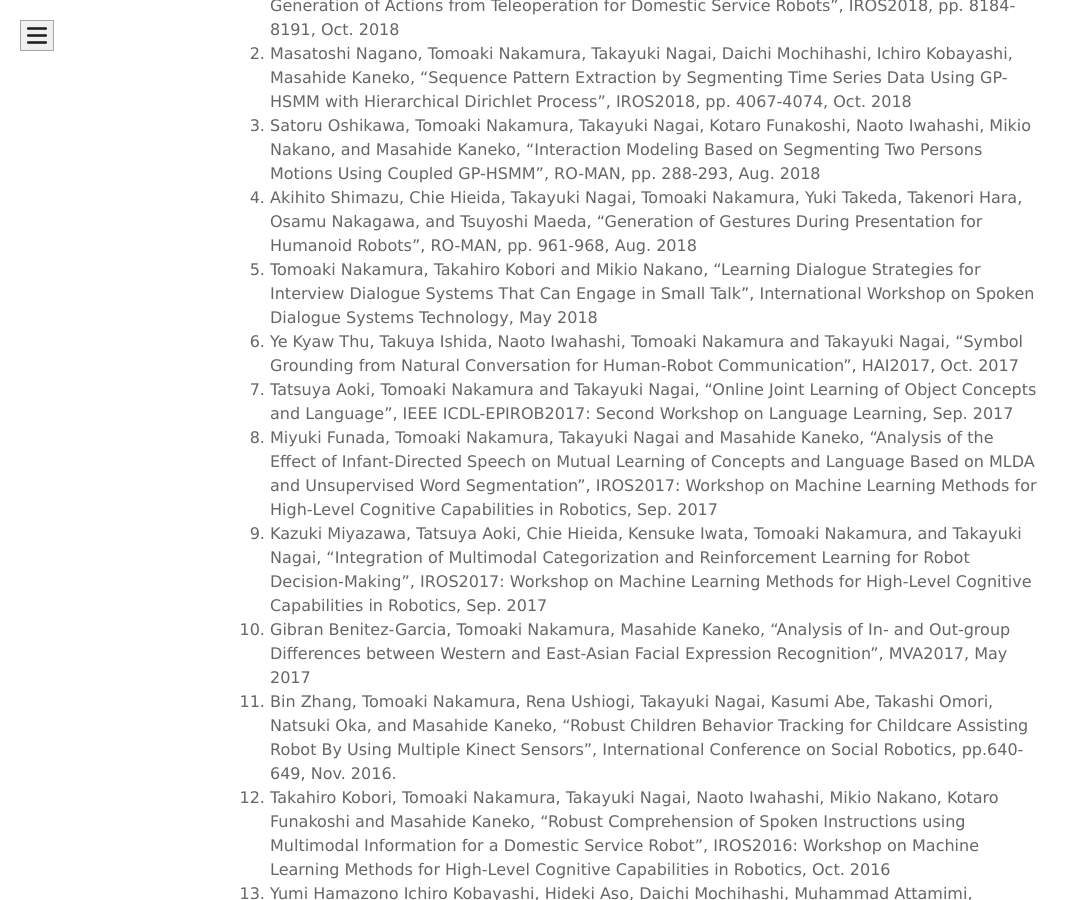
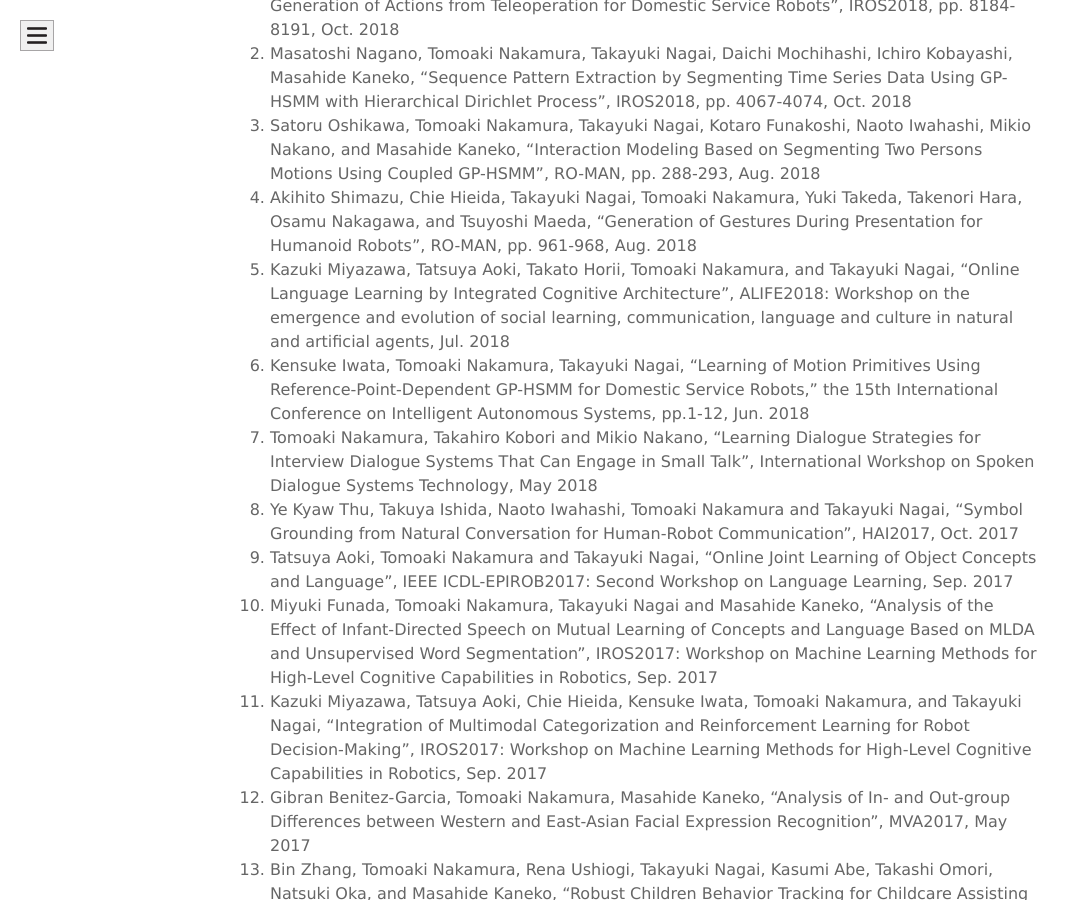
Before and after one commit to naka-lab/naka-lab.github.io, a Jekyll site: the page built from subpages/pub.md, in a window 1280 px wide and 900 px high, scrolled down 3690 px. Shown: the whole window, without its empty margins (0-1080 px from the left). Built offline with Jekyll 4.4.1, drawn with Linux system fonts in a browser that asks for light colours.

Commit message:
Update pub.md

```diff
--- a/subpages/pub.md
+++ b/subpages/pub.md
@@ -69,6 +69,8 @@ layout: default
 1. Masatoshi Nagano, Tomoaki Nakamura, Takayuki Nagai, Daichi Mochihashi, Ichiro Kobayashi, Masahide Kaneko, "Sequence Pattern Extraction by Segmenting Time Series Data Using GP-HSMM with Hierarchical Dirichlet Process", IROS2018, pp. 4067-4074, Oct. 2018
 1. Satoru Oshikawa, Tomoaki Nakamura, Takayuki Nagai, Kotaro Funakoshi, Naoto Iwahashi, Mikio Nakano, and Masahide Kaneko, "Interaction Modeling Based on Segmenting Two Persons Motions Using Coupled GP-HSMM", RO-MAN, pp. 288-293, Aug. 2018
 1. Akihito Shimazu, Chie Hieida, Takayuki Nagai, Tomoaki Nakamura, Yuki Takeda, Takenori Hara, Osamu Nakagawa, and Tsuyoshi Maeda, "Generation of Gestures During Presentation for Humanoid Robots", RO-MAN, pp. 961-968, Aug. 2018
+1. Kazuki Miyazawa, Tatsuya Aoki, Takato Horii, Tomoaki Nakamura, and Takayuki Nagai, "Online Language Learning by Integrated Cognitive Architecture", ALIFE2018: Workshop on the emergence and evolution of social learning, communication, language and culture in natural and artificial agents, Jul. 2018
+1. Kensuke Iwata, Tomoaki Nakamura, Takayuki Nagai, "Learning of Motion Primitives Using Reference-Point-Dependent GP-HSMM for Domestic Service Robots," the 15th International Conference on Intelligent Autonomous Systems, pp.1-12, Jun. 2018
 1. Tomoaki Nakamura, Takahiro Kobori and Mikio Nakano, "Learning Dialogue Strategies for Interview Dialogue Systems That Can Engage in Small Talk", International Workshop on Spoken Dialogue Systems Technology, May 2018
 1. Ye Kyaw Thu, Takuya Ishida, Naoto Iwahashi, Tomoaki Nakamura and Takayuki Nagai, "Symbol Grounding from Natural Conversation for Human-Robot Communication", HAI2017, Oct. 2017
 1. Tatsuya Aoki, Tomoaki Nakamura and Takayuki Nagai, "Online Joint Learning of Object Concepts and Language", IEEE ICDL-EPIROB2017: Second Workshop on Language Learning, Sep. 2017
```
